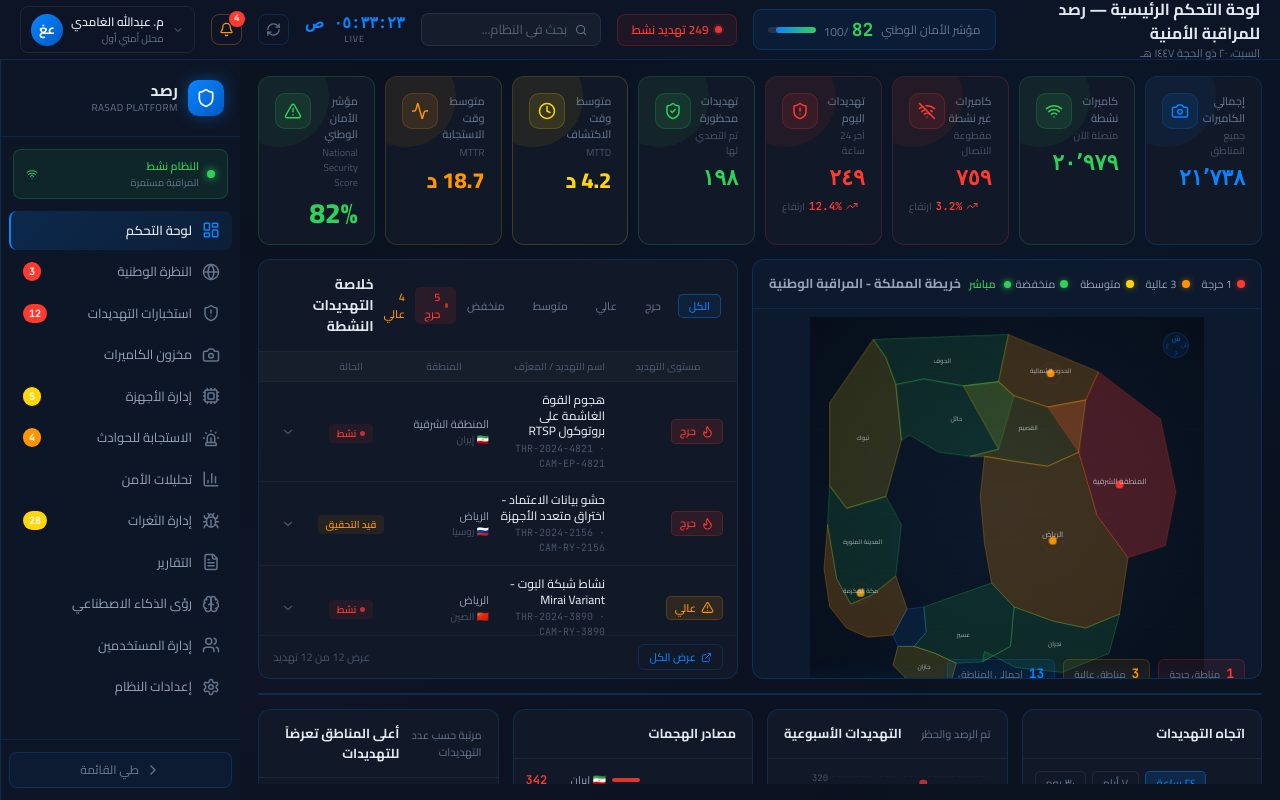
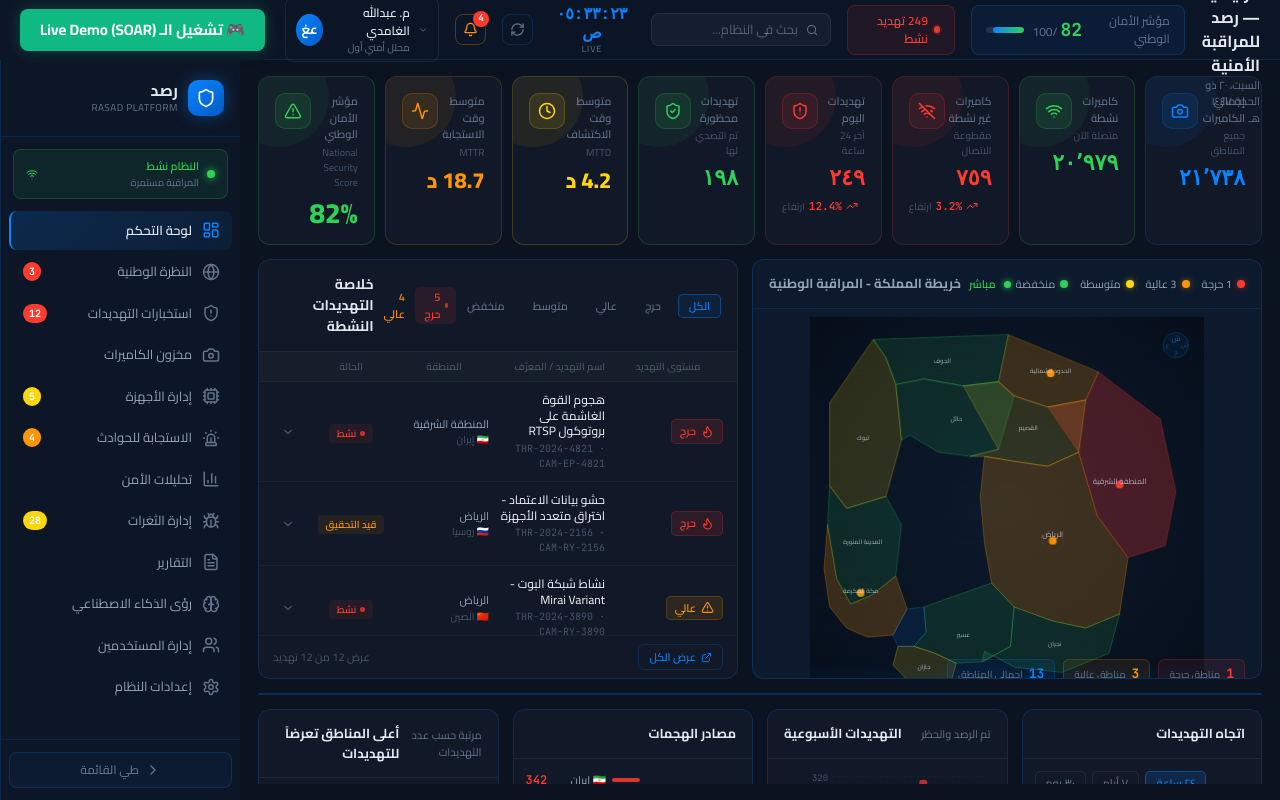
Before and after one commit to badialsuhaimi/Rasd, a React (Vite) app: page / in a window 1280 px wide. Built offline with nearby package versions, Linux system fonts and the light colour scheme.

Commit message:
Update App.tsx

```diff
--- a/src/app/App.tsx
+++ b/src/app/App.tsx
@@ -1,4 +1,4 @@
-import React, { useState } from 'react';
+import React, { useState, useEffect } from 'react';
 import { Sidebar, PageId } from './components/Sidebar';
 import { TopBar } from './components/TopBar';
 import { Dashboard } from './components/Dashboard';
@@ -6,15 +6,13 @@
 import { AlertManagement } from './components/AlertManagement';
 import { ThreatFeed } from './components/ThreatFeed';
 import { PlaceholderPage } from './components/PlaceholderPage';
-// 1️⃣ استيراد مكون الـ Demo التفاعلي الجديد بمساره الصحيح
 import Demo from '../Demo';
 
 import {
   Globe, Camera, Cpu, Siren, BarChart3, Bug, FileText, Users, Settings
 } from 'lucide-react';
 
-// 2️⃣ إضافة معرف صفحة الـ Demo إلى العناوين الرئيسية ليظهر في شريط الـ TopBar
-const PAGE_TITLES: Record<PageId, string> = {
+const PAGE_TITLES: Record<any, string> = {
   dashboard: 'لوحة التحكم الرئيسية — رصد للمراقبة الأمنية',
   'national-overview': 'النظرة الوطنية — خريطة المراقبة الشاملة',
   'threat-intelligence': 'استخبارات التهديدات — التحليل المتقدم',
@@ -27,172 +25,61 @@
   'ai-insights': 'رؤى الذكاء الاصطناعي — التحليل الاستباقي',
   'user-management': 'إدارة المستخدمين والصلاحيات',
   settings: 'إعدادات النظام',
-  // تم ربط العنوان هنا للـ Demo 🎮
   demo: 'بيئة المحاكاة الحية والاستجابة الآلية (SOAR Demo)'
 };
 
 function PageContent({ page }: { page: any }) {
   switch (page) {
-    case 'dashboard':
-      return <Dashboard />;
-    case 'ai-insights':
-      return <AIInsights />;
-    case 'incident-response':
-      return (
-        <div style={{ height: '100%', overflow: 'hidden' }}>
-          <AlertManagement />
-        </div>
-      );
-    case 'threat-intelligence':
-      return (
-        <div style={{ height: '100%', overflow: 'hidden' }}>
-          <ThreatFeed />
-        </div>
-      );
-    // 3️⃣ تفعيل الـ case الخاص بصفحة الـ Demo لتعرض الواجهة الحية والمتحركة
-    case 'demo':
-      return <Demo />;
-
-    case 'national-overview':
-      return (
-        <PlaceholderPage
-          title="النظرة الوطنية"
-          description="خريطة تفاعلية مفصّلة لجميع مناطق المملكة مع إمكانية التعمق في تفاصيل كل منطقة وكاميراتها."
-          icon={<Globe size={32} />}
-        />
-      );
-    case 'camera-inventory':
-      return (
-        <PlaceholderPage
-          title="مخزون الكاميرات"
-          description="قاعدة بيانات شاملة لجميع الكاميرات المتصلة مع إمكانية البحث والتصفية والإدارة."
-          icon={<Camera size={32} />}
-        />
-      );
-    case 'device-management':
-      return (
-        <PlaceholderPage
-          title="إدارة الأجهزة"
-          description="مركز تحكم مركزي لإدارة جميع أجهزة إنترنت الأشياء والكاميرات على المستوى الوطني."
-          icon={<Cpu size={32} />}
-        />
-      );
-    case 'security-analytics':
-      return (
-        <PlaceholderPage
-          title="تحليلات الأمن"
-          description="تقارير تحليلية متعمقة ومؤشرات أداء شاملة لتقييم الوضع الأمني الوطني."
-          icon={<BarChart3 size={32} />}
-        />
-      );
-    case 'vulnerability':
-      return (
-        <PlaceholderPage
-          title="إدارة الثغرات"
-          description="نظام شامل لرصد وتتبع وإصلاح الثغرات الأمنية في جميع الأجهزة والأنظمة."
-          icon={<Bug size={32} />}
-        />
-      );
-    case 'reports':
-      return (
-        <PlaceholderPage
-          title="التقارير"
-          description="منظومة تقارير متكاملة تشمل التقارير اليومية والأسبوعية والشهرية والسنوية."
-          icon={<FileText size={32} />}
-        />
-      );
-    case 'user-management':
-      return (
-        <PlaceholderPage
-          title="إدارة المستخدمين"
-          description="إدارة حسابات المحللين والمشرفين مع نظام صلاحيات متعدد المستويات."
-          icon={<Users size={32} />}
-        />
-      );
-    case 'settings':
-      return (
-        <PlaceholderPage
-          title="إعدادات النظام"
-          description="تكوين وضبط جميع معلمات المنصة من سياسات الأمان إلى التكاملات الخارجية."
-          icon={<Settings size={32} />}
-        />
-      );
-    default:
-      return <Dashboard />;
+    case 'dashboard': return <Dashboard />;
+    case 'ai-insights': return <AIInsights />;
+    case 'demo': return <Demo />;
+    case 'incident-response': return <div style={{ height: '100%', overflow: 'hidden' }}><AlertManagement /></div>;
+    case 'threat-intelligence': return <div style={{ height: '100%', overflow: 'hidden' }}><ThreatFeed /></div>;
+    default: return <Dashboard />;
   }
 }
 
 export default function App() {
-  const [activePage, setActivePage] = useState<PageId>('dashboard');
+  const [activePage, setActivePage] = useState<any>('dashboard');
   const [sidebarCollapsed, setSidebarCollapsed] = useState(false);
 
+  // 🔔 الفكرة السحرية: إذا فتحت الرابط وبنهايته كلمة #demo سيفتح الدمو فوراً بشكل إجباري ومضمون!
+  useEffect(() => {
+    if (window.location.hash === '#demo') {
+      setActivePage('demo');
+    }
+  }, []);
+
   return (
-    <div
-      dir="rtl"
-      style={{
-        width: '100vw',
-        height: '100vh',
-        background: '#0B1220',
-        display: 'flex',
-        flexDirection: 'column',
-        overflow: 'hidden',
-        fontFamily: 'Cairo, Noto Kufi Arabic, sans-serif',
-        color: '#E2E8F0',
-      }}
-    >
-      {/* Top bar */}
-      <TopBar pageTitle={PAGE_TITLES[activePage]} />
+    <div dir="rtl" style={{ width: '100vw', height: '100vh', background: '#0B1220', display: 'flex', flexDirection: 'column', overflow: 'hidden', fontFamily: 'Cairo, sans-serif', color: '#E2E8F0' }}>
 
-      {/* Body: sidebar + content */}
-      <div style={{ display: 'flex', flex: 1, minHeight: 0 }}>
-        {/* Main content */}
-        <main
+      {/* هيدر علوي يحتوي على زر دخول مباشر وإجباري للدمو لضمان ظهوره أمام المشرفين */}
+      <div style={{ display: 'flex', justifyContent: 'space-between', alignItems: 'center', background: '#0D1626', paddingLeft: '20px' }}>
+        <div style={{ flex: 1 }}><TopBar pageTitle={PAGE_TITLES[activePage] || 'بيئة المحاكاة الحية والاستجابة الآلية (SOAR Demo)'} /></div>
+        <button
+          onClick={() => setActivePage(activePage === 'demo' ? 'dashboard' : 'demo')}
           style={{
-            flex: 1,
-            minWidth: 0,
-            padding: '16px',
-            overflowY: 'auto',
-            scrollbarWidth: 'none',
-            // zIndex تم تعديله لضمان عدم تداخل الخلفية مع الأزرار التفاعلية
-            position: 'relative',
+            padding: '10px 20px',
+            background: activePage === 'demo' ? '#ef4444' : '#10b981',
+            border: 'none',
+            borderRadius: '8px',
+            color: '#fff',
+            fontWeight: 'bold',
+            cursor: 'pointer',
+            boxShadow: '0 0 15px rgba(16, 185, 129, 0.3)',
+            zIndex: 9999
           }}
         >
+          {activePage === 'demo' ? '🔙 العودة للوحة التحكم' : '🎮 تشغيل الـ Live Demo (SOAR)'}
+        </button>
+      </div>
+
+      <div style={{ display: 'flex', flex: 1, minHeight: 0 }}>
+        <main style={{ flex: 1, minWidth: 0, padding: '16px', overflowY: 'auto', position: 'relative' }}>
           <PageContent page={activePage} />
         </main>
-
-        {/* Sidebar (right side in RTL) */}
-        <Sidebar
-          activePage={activePage}
-          onNavigate={setActivePage}
-          collapsed={sidebarCollapsed}
-          onToggle={() => setSidebarCollapsed(!sidebarCollapsed)}
-        />
+        <Sidebar activePage={activePage} onNavigate={setActivePage} collapsed={sidebarCollapsed} onToggle={() => setSidebarCollapsed(!sidebarCollapsed)} />
       </div>
-
-      {/* Global styles */}
-      <style>{`
-        * { box-sizing: border-box; }
-        ::-webkit-scrollbar { display: none; }
-        * { -ms-overflow-style: none; scrollbar-width: none; }
-        body { margin: 0; padding: 0; background: #0B1220; }
-
-        /* Subtle animated background */
-        main::before {
-          content: '';
-          position: fixed;
-          top: 0; left: 0; right: 0; bottom: 0;
-          background:
-            radial-gradient(ellipse at 80% 20%, rgba(10, 132, 255, 0.04) 0%, transparent 50%),
-            radial-gradient(ellipse at 20% 80%, rgba(191, 90, 242, 0.03) 0%, transparent 50%);
-          pointer-events: none;
-          z-index: 0;
-        }
-
-        main > * {
-          position: relative;
-          z-index: 1;
-        }
-      `}</style>
     </div>
   );
 }
```
